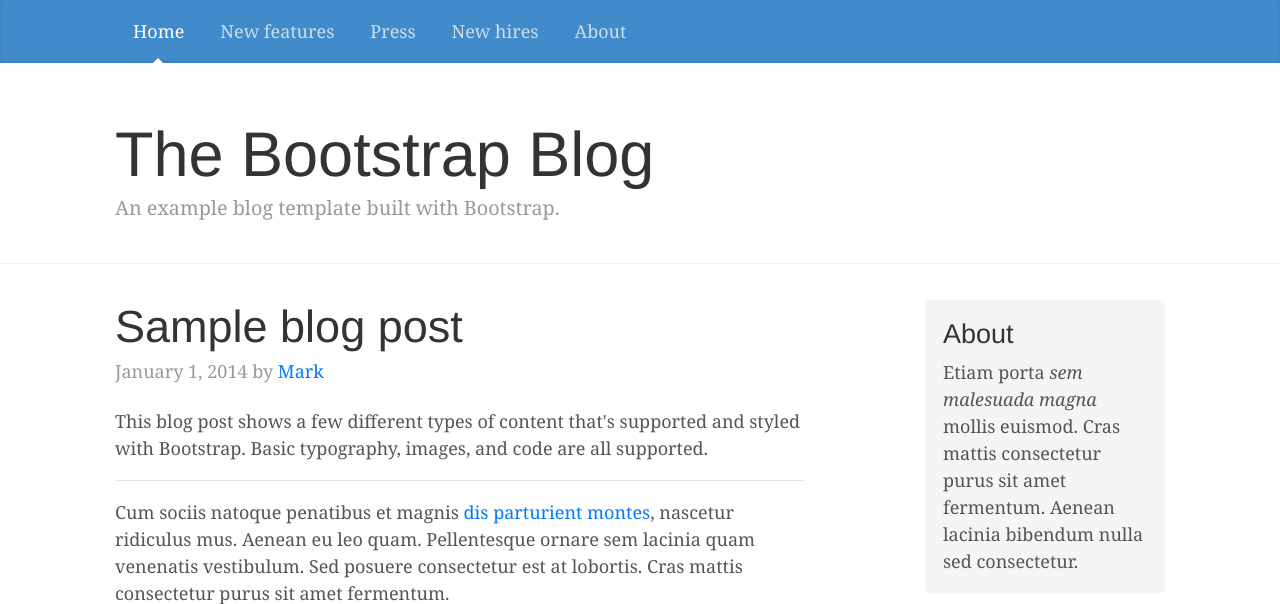
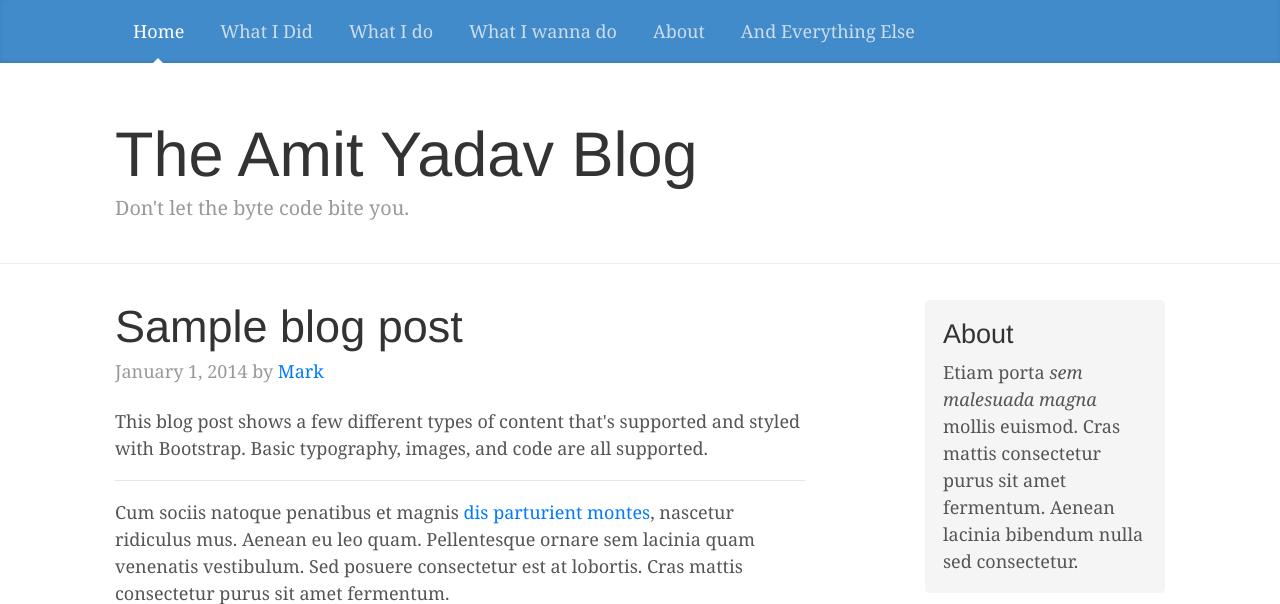
Before and after one commit to amityadav9314/amityadav_blog, a Django app: page /test/ in a window 1280 px wide. Shown: the top 604 px of the page. Run offline with Django 3.2, Linux system fonts and the light colour scheme; parts of the project's set-up code (start-up, migrations or seed data) failed here and were passed over; some libraries are stand-ins or nearby versions.

Commit message:
Some more nav. added

```diff
--- a/templates/blog/posts/base.html
+++ b/templates/blog/posts/base.html
@@ -23,18 +23,19 @@
     <div class="container">
         <nav class="nav blog-nav">
             <a class="nav-link active" href="#">Home</a>
-            <a class="nav-link" href="#">New features</a>
-            <a class="nav-link" href="#">Press</a>
-            <a class="nav-link" href="#">New hires</a>
+            <a class="nav-link" href="#">What I Did</a>
+            <a class="nav-link" href="#">What I do</a>
+            <a class="nav-link" href="#">What I wanna do</a>
             <a class="nav-link" href="#">About</a>
+            <a class="nav-link" href="#">And Everything Else</a>
         </nav>
     </div>
 </div>
 
 <div class="blog-header">
     <div class="container">
-        <h1 class="blog-title">The Bootstrap Blog</h1>
-        <p class="lead blog-description">An example blog template built with Bootstrap.</p>
+        <h1 class="blog-title">The Amit Yadav Blog</h1>
+        <p class="lead blog-description">Don't let the byte code bite you.</p>
     </div>
 </div>
 
```
